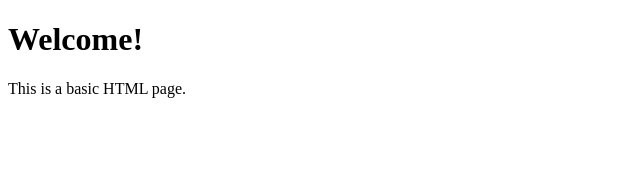
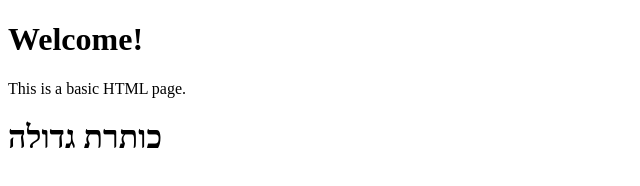
Before and after one commit to Zevik/joshua, a plain HTML site: page index.html in a window 1280 px wide. Shown: the whole page, without its empty margins (0-640 px from the left). Drawn offline with Linux system fonts and the light colour scheme.

Commit message:
AI Update via Cloudflare Worker

```diff
--- a/index.html
+++ b/index.html
@@ -9,6 +9,7 @@
 
     <h1>Welcome!</h1>
     <p>This is a basic HTML page.</p>
+    <h1>כותרת גדולה</h1>
 
 </body>
 </html>
```
